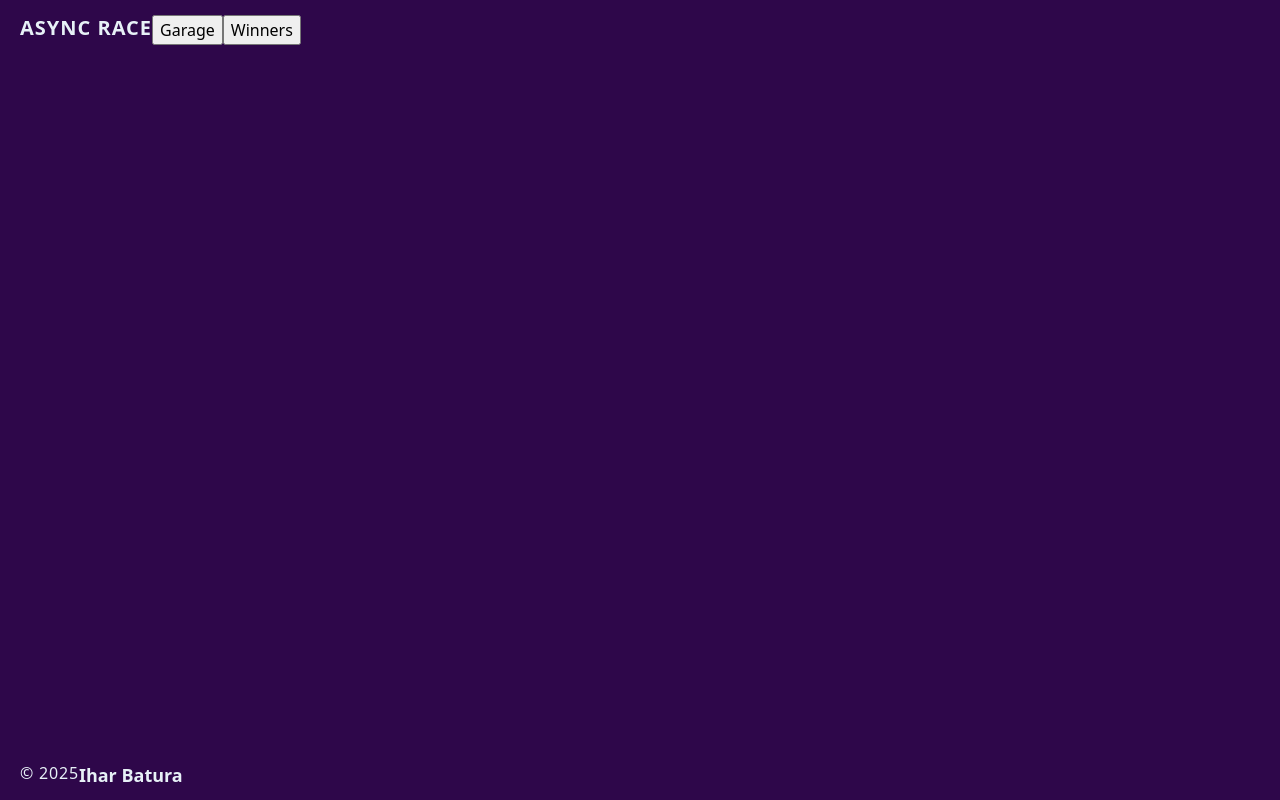
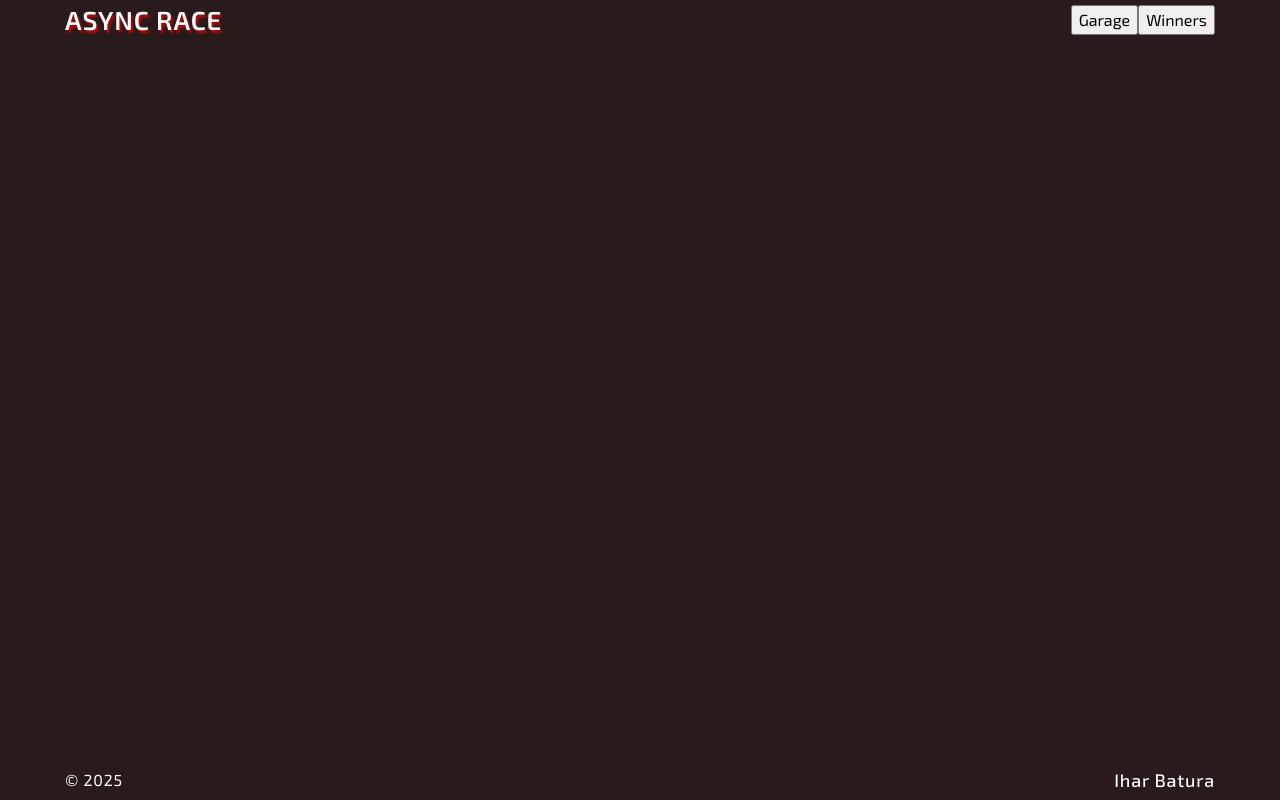
Before and after one commit to Ihar-Batura/Async-Race-2025, a website built with Vite: page index.html in a window 1280 px wide. Built offline with nearby package versions, Linux system fonts and the light colour scheme; files whose address does not match are found by name.

Commit message:
style: add base styles for header, main, footer

```diff
--- a/src/sass/abstracts/_variables.scss
+++ b/src/sass/abstracts/_variables.scss
@@ -1,14 +1,10 @@
 // Fonts
-$font-main: 'Merienda', sans-serif;
-$font-additional: 'Atma', system-ui, serif;
+$font-main: 'Exo 2', serif;
 
 // Colors
-$color-background: #2e074a;
-$color-base: #e7f1f7;
-$color-btn-base: #f4f4f4;
-$color-btn-base-hover: #daedcd;
-$color-bkg-option: #532d68;
-$color-bkg-modal: #b653ed;
-$color-bkg-input: #dad5ef;
-$color-bkg-btn: #db1f1f;
-$color-bkg-btn-hover: #bd2020;
+$clr-light: #fff;
+$clr-background: #291b1b;
+$clr-main: #b70707;
+$clr-special: #f9e070;
+$clr-btn-green: #4f9268;
+$clr-btn-disabled: #efefef4d;
--- a/src/sass/base/_base.scss
+++ b/src/sass/base/_base.scss
@@ -34,7 +34,6 @@ body {
   font-family: $font-main;
   font-weight: 400;
   font-style: normal;
-  color: $color-base;
 
-  background-color: $color-background;
+  background-color: $clr-background;
 }
--- a/src/sass/layout/_footer.scss
+++ b/src/sass/layout/_footer.scss
@@ -1,28 +1,27 @@
 @use '../abstracts/variables' as *;
 
 .footer {
-  display: flex;
-  align-items: center;
-  height: 50px;
-  font-family: $font-additional;
+  width: 100%;
+  height: 40px;
+  background: url('./assets/header_bk.png') center center / cover;
 }
 
-.footer-date {
-  font-size: 18px;
-  font-weight: 600;
+.footer-year {
+  color: $clr-light;
 }
 
 .footer-link {
   cursor: pointer;
 
   font-size: 18px;
-  font-weight: 600;
-  color: $color-base;
+  font-weight: 500;
+  color: $clr-light;
   text-decoration: none;
+  letter-spacing: 0.05rem;
 
-  transition: all 0.4s ease-out;
+  transition: 0.5s ease-out;
 
   &:hover {
-    color: $color-bkg-input;
+    text-shadow: 2px 3px 2px $clr-main;
   }
 }
--- a/src/sass/layout/_header.scss
+++ b/src/sass/layout/_header.scss
@@ -1,19 +1,18 @@
 @use '../abstracts/variables' as *;
 
 .header {
-  display: flex;
-  align-items: center;
-  height: 60px;
-  font-family: $font-additional;
+  width: 100%;
+  height: 40px;
+  background: url('./assets/header_bk.png') center center / cover;
 }
 
-.header-logo {
-  margin: 0 auto;
-  font-size: 32px;
+.logo {
+  display: inline-block;
+
+  margin: 0;
+
+  font-size: 26px;
+  color: $clr-light;
+  text-shadow: 2px 3px 2px $clr-main;
+  letter-spacing: 0.05rem;
 }
-
-@media (width < 450px) {
-  .header-logo {
-    font-size: 25px;
-  }
-}
--- a/src/sass/layout/_main.scss
+++ b/src/sass/layout/_main.scss
@@ -2,6 +2,6 @@
 
 .main {
   width: 100%;
-  min-height: calc(100dvh - 110px);
+  min-height: calc(100dvh - 80px);
   padding: 30px 0;
 }
--- a/src/sass/layout/_wrapper.scss
+++ b/src/sass/layout/_wrapper.scss
@@ -2,19 +2,16 @@
 
 .wrapper {
   display: flex;
+  align-items: center;
+  justify-content: space-between;
 
   width: 100%;
-  max-width: 1280px;
+  max-width: 1200px;
+  height: 100%;
   margin: 0 auto;
-  padding: 0 20px;
+  padding: 0 25px;
 }
 
 .main-wrapper {
   flex-direction: column;
-  gap: 35px;
-  align-items: center;
 }
-
-.footer-wrapper {
-  justify-content: space-between;
-}
```
